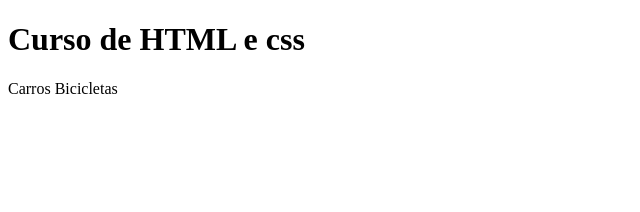
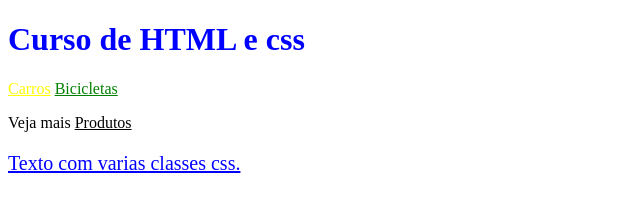
Before and after one commit to GabryelBoeira/html_css_fundamentos, a plain HTML site: page WEB/index.html in a window 1280 px wide. Shown: the whole page, without its empty margins (0-640 px from the left). Drawn offline with Linux system fonts and the light colour scheme.

Commit message:
Trabalhando com CSS Seletores

```diff
--- a/WEB/index.html
+++ b/WEB/index.html
@@ -9,10 +9,14 @@
 
 
 <body>
-  <h1>Curso de HTML e css</h1>
+  <h1 id="intro">Curso de HTML e css</h1>
 
-  <a href="./produtos/carros.html">Carros</a>
-  <a href="./produtos/bicicleta.html">Bicicletas</a>
+  <a class="carro" href="./produtos/carros.html">Carros</a>
+  <a class="bicicleta" href="./produtos/bicicleta.html">Bicicletas</a>
+
+  <p>Veja mais <a href="./">Produtos</a> </p>
+
+  <p class="azul grande underline">Texto com varias classes css.</p>
 
 </body>
 
--- a/WEB/style.css
+++ b/WEB/style.css
@@ -1,4 +1,32 @@
+h1,
 a {
+  color: red;
+}
+
+p a {
   color: black;
-  text-decoration: none;
 }
+
+#intro {
+  color: blue;
+}
+
+.bicicleta {
+  color: green;
+}
+
+.carro {
+  color: yellow;
+}
+
+.azul {
+  color: blue;
+}
+
+.grande {
+  font-size: 20px;
+}
+
+.underline {
+  text-decoration: underline;
+}
```
